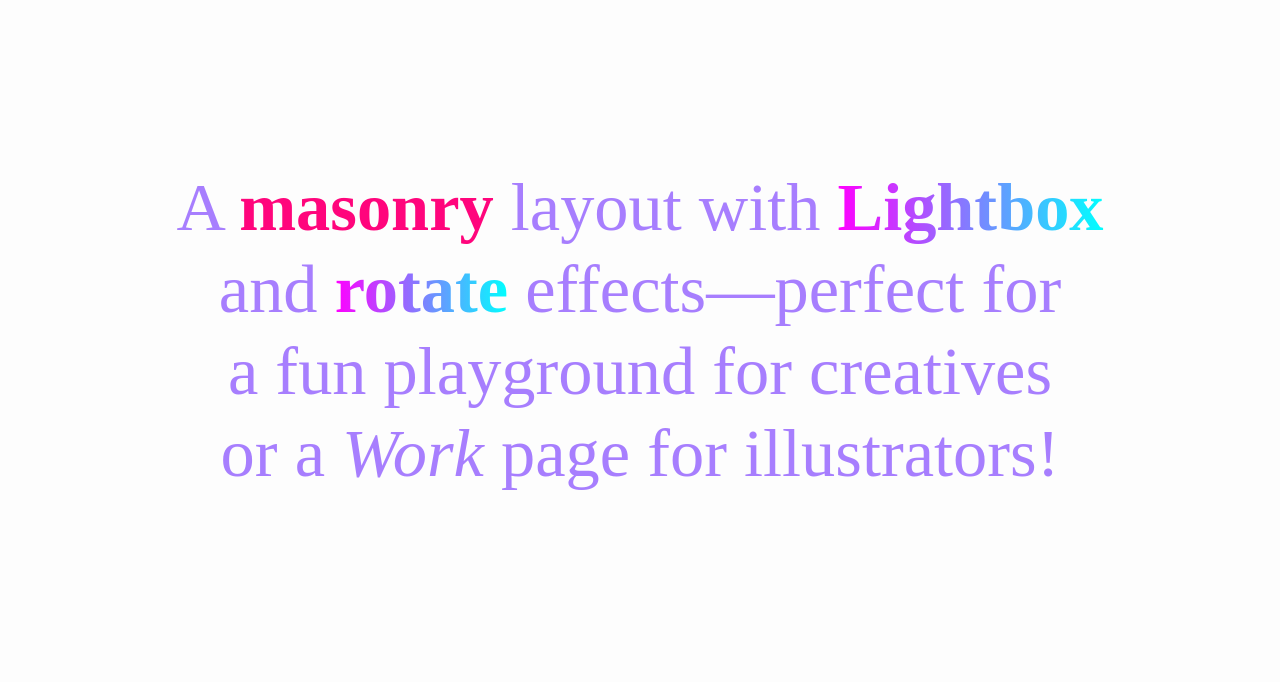
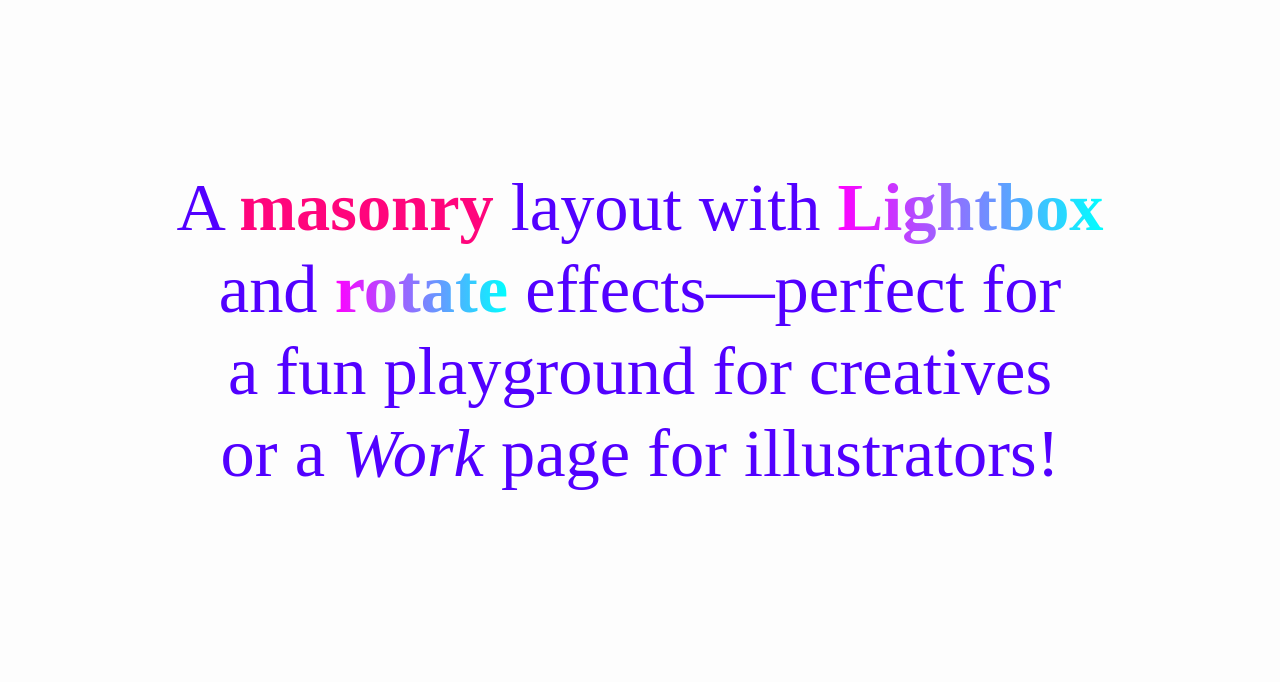
Before and after one commit to jamesdneufeld/portfolio-for-creatives, a plain HTML site: page play.html in a window 1280 px wide. Shown: the part 118-800 px from the top of the page. Drawn offline with nearby package versions, Linux system fonts and the light colour scheme; a web font is replaced by a local one.

Commit message:
Update style.css

```diff
--- a/styles/style.css
+++ b/styles/style.css
@@ -468,7 +468,7 @@ sup {
 
 /* Main hero headline — usually sits in the intro section */
 .hero-headline {
-  color: var(--color-overlay-primary); /* Uses your brand's dominant color */
+  color: var(--color-accent-primary); /* Uses your brand's dominant color */
   max-width: 40ch; /* Optimal line length for readability (~40 characters) */
   text-wrap: balance; /* Prevents awkward line breaks (like elegant typography) */
   margin-inline: auto; /* Horizontally centers the text in its container */
```
